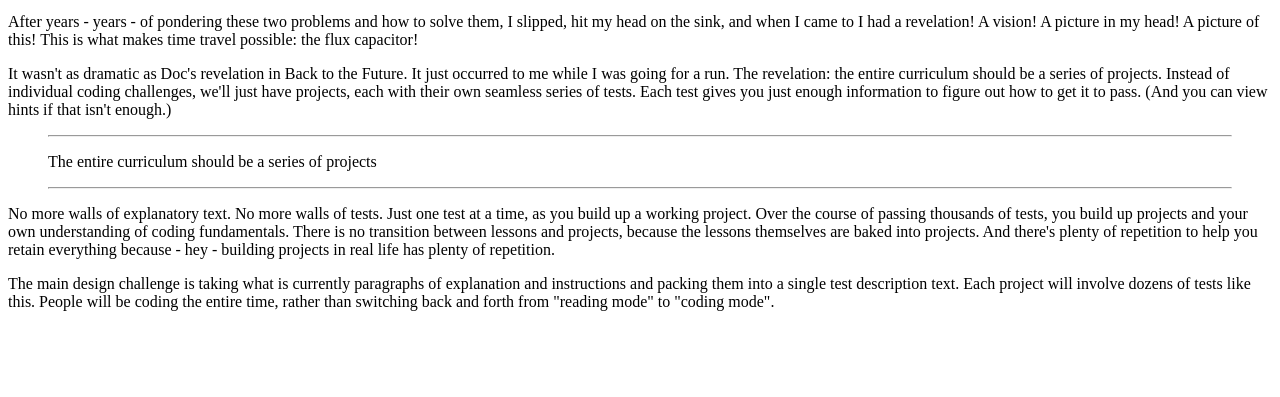
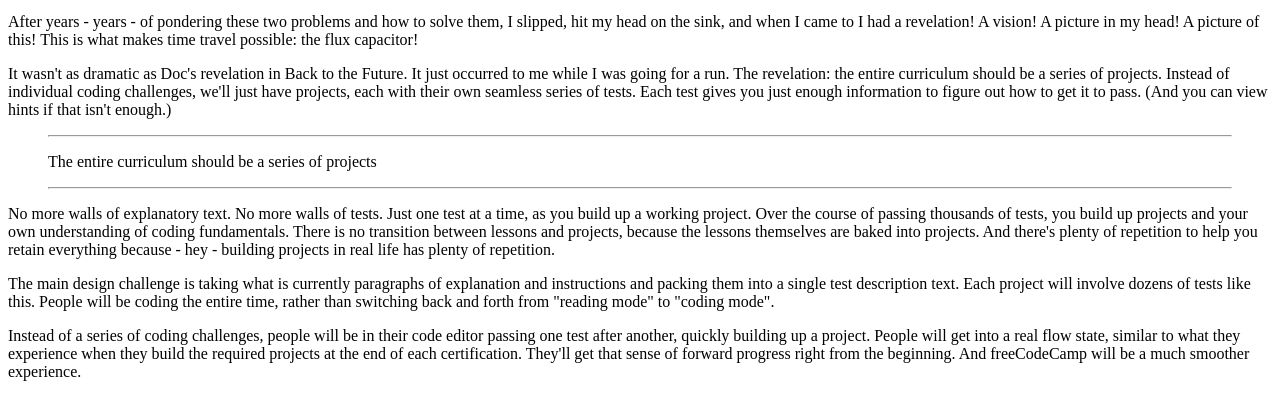
Before and after one commit to topherikaika/magazine, a plain HTML site: page index.html in a window 1280 px wide. Shown: the part 554-951 px from the top of the page. Before the commit the page ends 881 px from the top, so only its background shows below. Drawn offline with Linux system fonts and the light colour scheme; a web font is replaced by a local one.

Commit message:
insert text in p

```diff
--- a/index.html
+++ b/index.html
@@ -57,6 +57,12 @@
       <p>The main design challenge is taking what is currently paragraphs of explanation and instructions and packing
         them into a single test description text. Each project will involve dozens of tests like this. People will be
         coding the entire time, rather than switching back and forth from "reading mode" to "coding mode".</p>
+      <p>Instead of a series of coding challenges, people will be in their code
+        editor passing one test after another, quickly building up a project.
+        People will get into a real flow state, similar to what they
+        experience when they build the required projects at the end of each
+        certification. They'll get that sense of forward progress right from
+        the beginning. And freeCodeCamp will be a much smoother experience.</p>
     </section>
   </main>
 </body>
```
